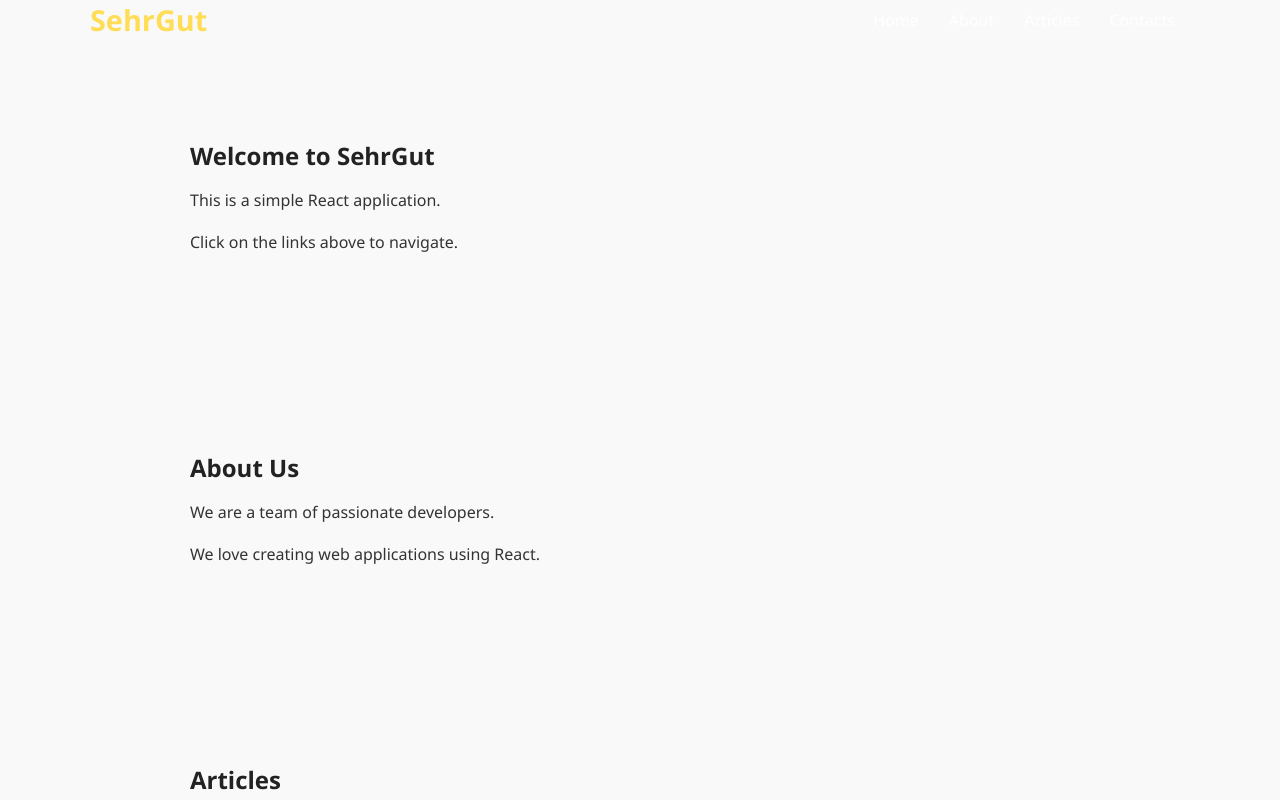
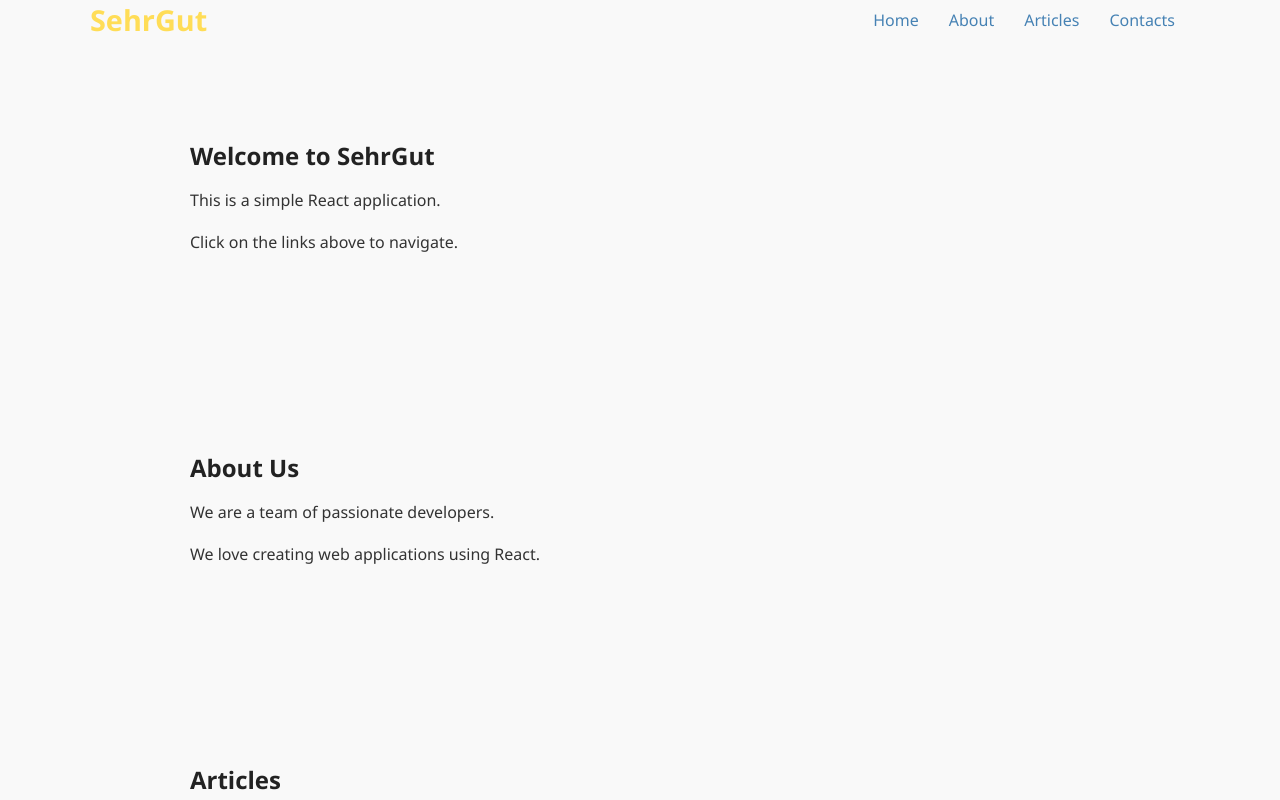
Before and after one commit to MauriceOmbewa/sehr-gut, a React (Create React App) app: page / in a window 1280 px wide. Shown: the top 800 px of the page. Built offline with nearby package versions, Linux system fonts and the light colour scheme.

Commit message:
Update link color in index.css to steelblue

```diff
--- a/src/index.css
+++ b/src/index.css
@@ -9,7 +9,8 @@ body {
 
 a {
   text-decoration: none;
-  color: #fff;
+  /* color: #fff; */
+  color: steelblue;
   margin: 0 15px;
   font-weight: 500;
 }
```
